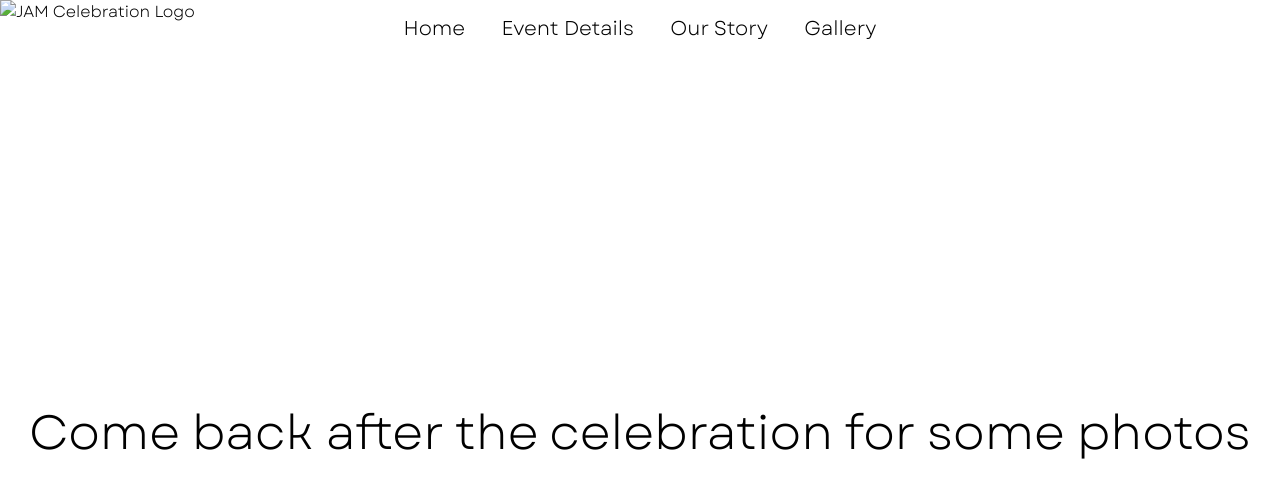
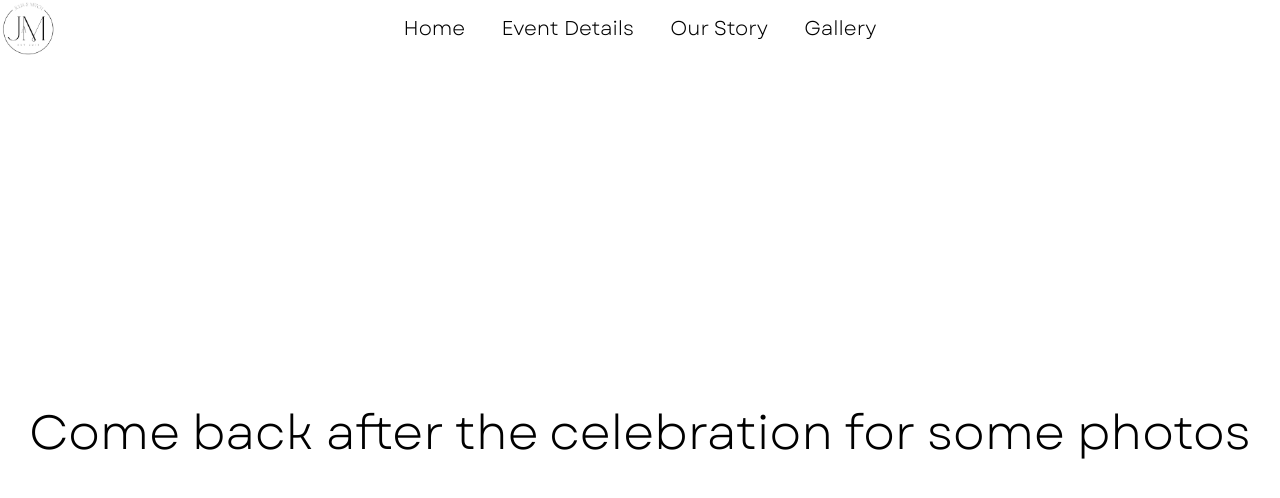
Before and after one commit to CozyChristopher/JAM, a plain HTML site: page Gallery.html in a window 1280 px wide. Drawn offline with Linux system fonts and the light colour scheme; the site is published under a folder, as on GitHub Pages, so addresses that start at the root find nothing.

Commit message:
finished file paths

```diff
--- a/Gallery.html
+++ b/Gallery.html
@@ -15,7 +15,7 @@
   <div id="navigation">
     <nav>
       <div class="logo-container">
-        <img src="/img/jamlogo.PNG" alt="JAM Celebration Logo" class="logo-image">
+        <img src="img/jamlogo.PNG" alt="JAM Celebration Logo" class="logo-image">
 
       <ul>
         <li> <a href="./index.html"> Home </a> </li>
```
Also changed, not shown: event.html (+1 -1 lines).
